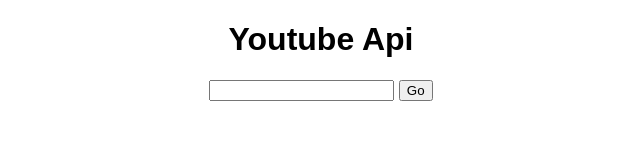
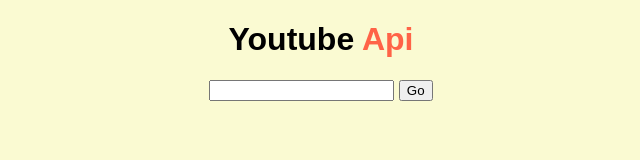
Before and after one commit to thinkful-ei19/Tharaka-jeff, a plain HTML site: page index.html in a window 1280 px wide. Shown: the whole page, without its empty margins (319-959 px from the left). Drawn offline with nearby package versions, Linux system fonts and the light colour scheme.

Commit message:
added style

```diff
--- a/index.html
+++ b/index.html
@@ -8,7 +8,7 @@
     <title>Youtube Api</title>
 </head>
 <body>
-    <h1>Youtube Api</h1>
+    <h1>Youtube <span id="gloss">Api</span></h1>
     <form id="search-form">
         <input type="text" id="search-term" />
         <input type="submit" id="search-button" value="Go" />
--- a/styles/index.css
+++ b/styles/index.css
@@ -3,9 +3,18 @@
 }
 
 body {
+    color: black;
+    background: lightgoldenrodyellow;
     margin: 0;
     padding: 0;
     border: 0;
     text-align: center;
     font-family: Arial, Helvetica, sans-serif;
 }
+
+#gloss{
+    color: tomato!important;
+}
+ ul{
+     list-style: none;
+ }
```
